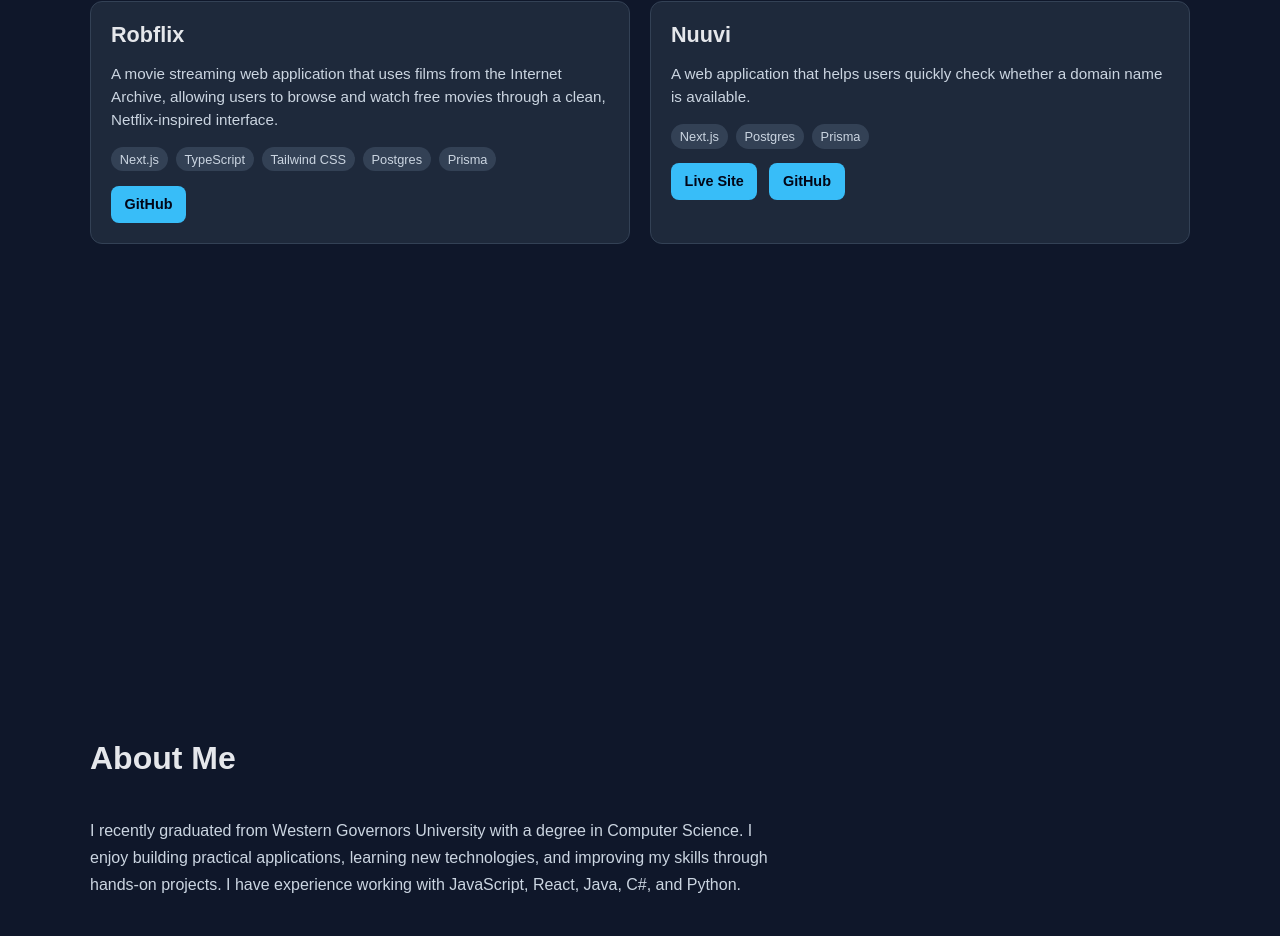
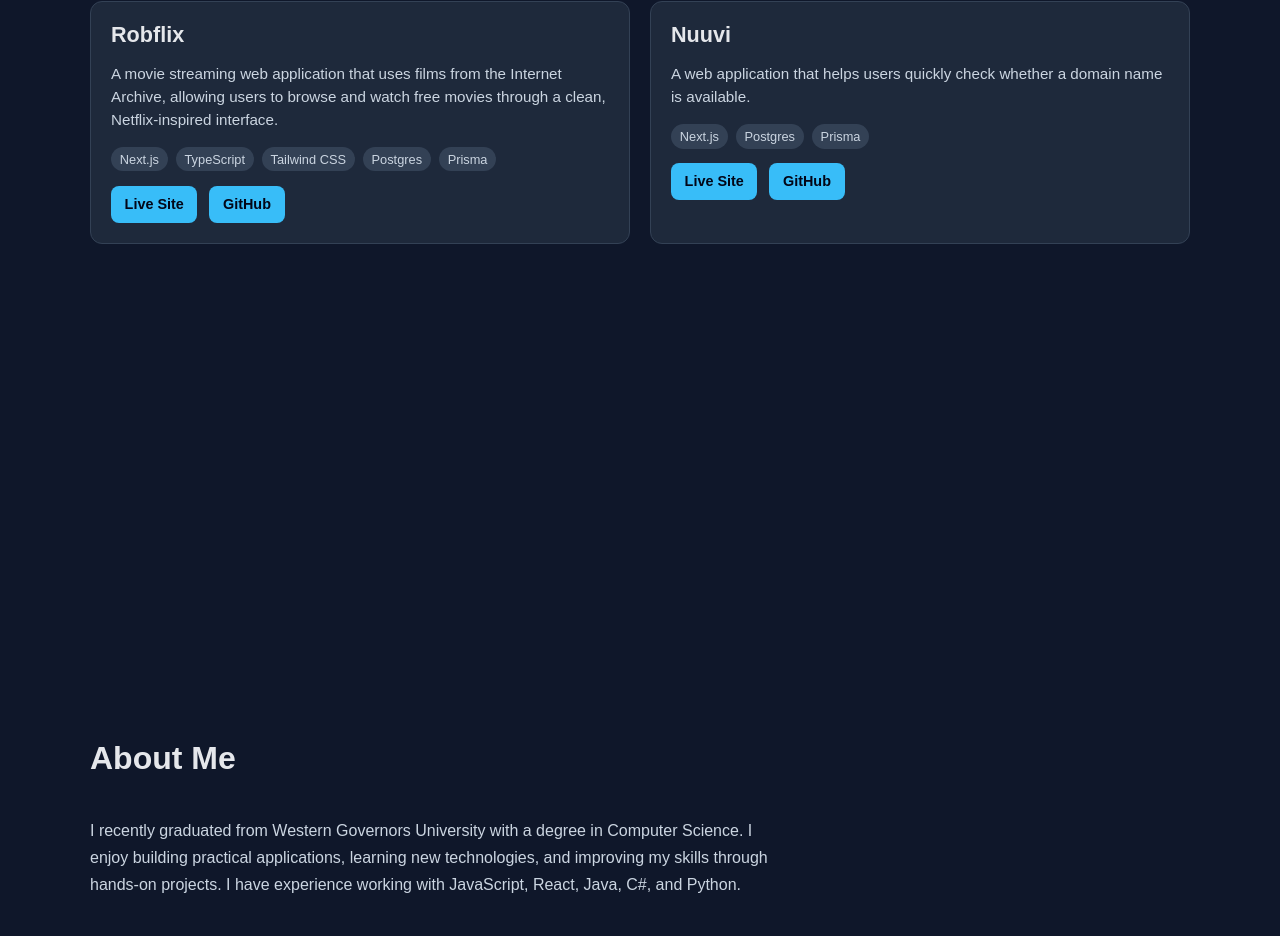
Before and after one commit to robbieevans1/My-Portfolio, a React app: page / in a window 1280 px wide. Shown: the part 860-1796 px from the top of the page. Built offline with nearby package versions, Linux system fonts and the light colour scheme; the HTML template or start-up script is replaced by a standard one.

Commit message:
added link to site for Roblifx

```diff
--- a/src/components/Projects.tsx
+++ b/src/components/Projects.tsx
@@ -12,6 +12,7 @@
 		description:
 			"A movie streaming web application that uses films from the Internet Archive, allowing users to browse and watch free movies through a clean, Netflix-inspired interface.",
 		tech: ["Next.js", "TypeScript", "Tailwind CSS", "Postgres", "Prisma"],
+		link: "https://robflix-three.vercel.app/",
 		github: "https://github.com/robbieevans1/robflix",
 	},
 	{
```
